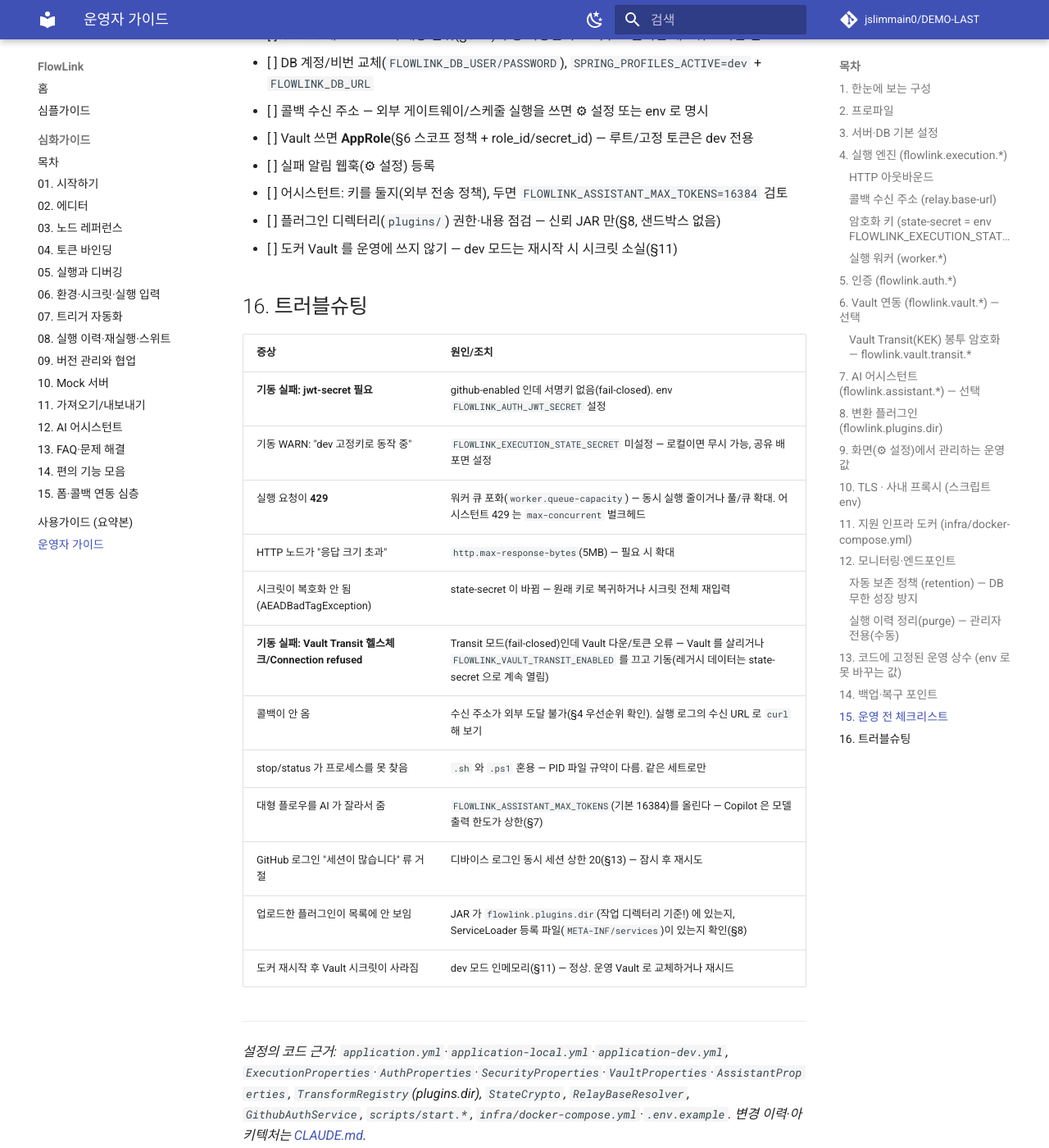
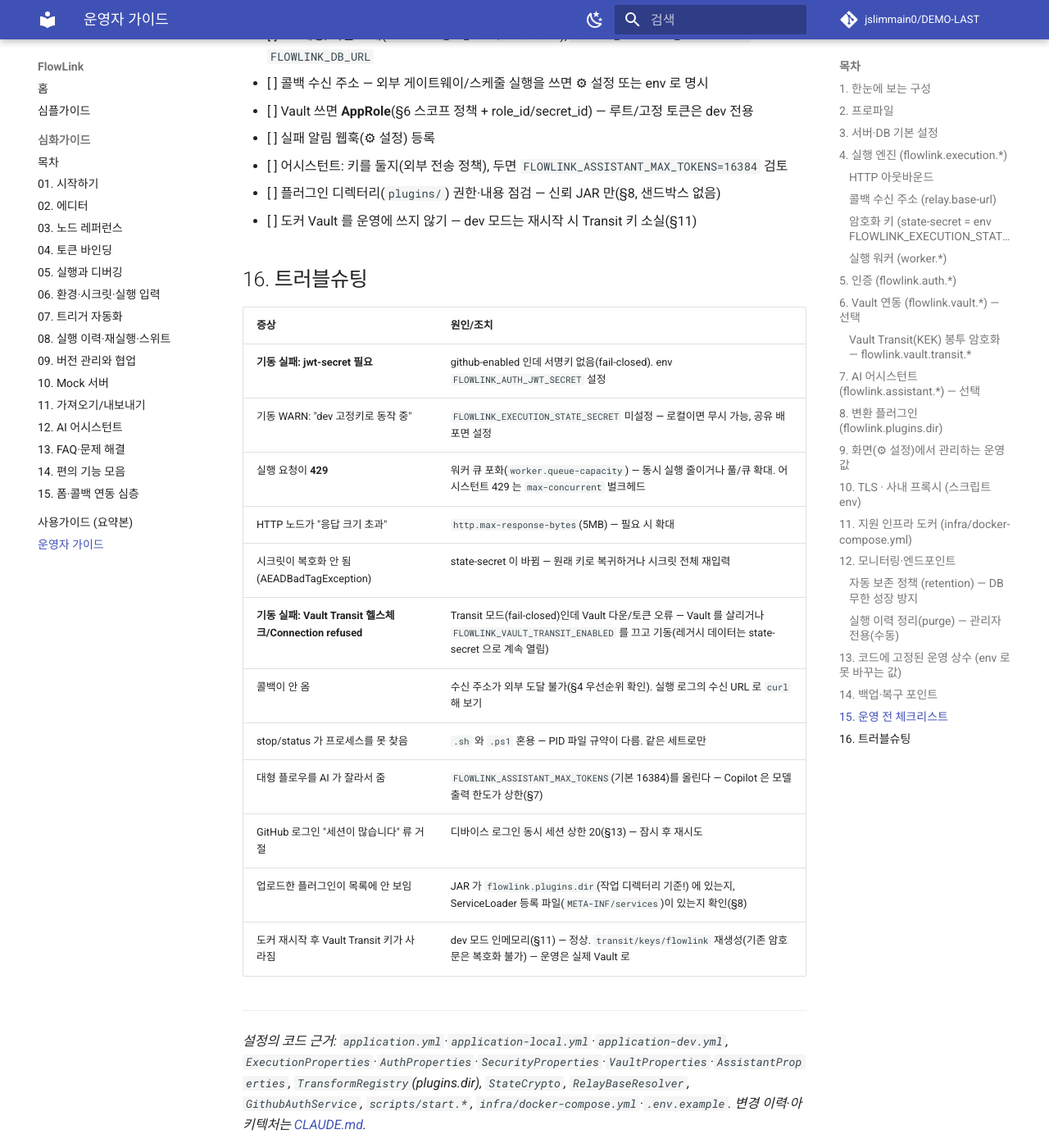
Before and after one commit to jslimmain0/DEMO-LAST, an MkDocs documentation site: the page built from docs/운영가이드.md, in a window 1280 px wide and 1400 px high, scrolled down 10526 px. Shown: the whole window at 82% size. Built offline with MkDocs 1.6.1 and Material for MkDocs 9.7.7, drawn with Linux system fonts in a browser that asks for light colours; comment, search, counter and statistics services are not loaded; some of the changed text lies outside the part shown.

Commit message:
refactor(docs): 설정 트림 최종 정리 스윕 — 제거 기능 잔존 서술 정리 + CLAUDE.md 2026-09-14 요약 항목
- CLAUDE.md: 상단 참조를 "최근 변경 (2026-09-14)" 로, 이력 맨 위에 이번 정리 요약 항목 추가(제거 목록·프로파일 local/dev·헬스 프로브 /api/v1/auth/config·최초 사용자 관리자 부트스트랩·변환은 플러그인 전용). 이력 본문의 오도 문장(SSRF 가드·레거시 OIDC·ALLOWED_LOGINS·oracle 프로파일·h2 프로파일명)에는 "(2026-09-14 제거됨)" 표기만 덧붙임. 테스트 현황 목록 개수 문구 정리.
- README.md: 첫 로그인 사용자 관리자 부트스트랩 한 줄.
- infra/README.md·infra/docker-compose.yml: Vault 를 "상시/시크릿 저장소" 에서 "(선택) Transit KEK" 로.
- docs/운영가이드.md: local 프로파일 본문 저장 경고 삭제(본문은 항상 저장), §11·§15·§16 의 Vault dev 인메모리 서술을 KV 시크릿 → Transit 키 기준으로.
- docs/guide/01: GitHub 모드 "안내 화면" → 게스트 칩 + AI 로그인 게이트.
- AuthConfig.kt·ExecutionController.kt: KDoc 의 issuer-uri/SSRF 잔존 문구 삭제(코드 변경 없음).

Co-Authored-By: Claude Fable 5.1 <noreply@anthropic.com>

```diff
--- a/docs/운영가이드.md
+++ b/docs/운영가이드.md
@@ -23,7 +23,6 @@
 
 - 전환: `SPRING_PROFILES_ACTIVE=dev`(Oracle). 미지정/스크립트 기본은 local. ⚠ 구 `=oracle` 은 무효(그 이름의 프로파일 파일이 없어 datasource 가 사라짐).
 - H2 파일 위치 변경 `FLOWLINK_H2_FILE`, 초기화 = 그 `.mv.db` 삭제. H2 콘솔 `/h2-console`(local 프로파일만).
-- ⚠ local 프로파일은 **사내망 개발 전제**입니다 — 요청/응답 본문이 실행 로그·DB에 그대로 저장.
 
 ## 3. 서버·DB 기본 설정
 
@@ -208,7 +207,7 @@ DB(AppSetting, 테넌트 스코프)에 저장되어 재시작에도 유지:
 
 ## 11. 지원 인프라 도커 (`infra/docker-compose.yml`)
 
-앱은 도커에 안 올리고, **Vault**(상시) + **Oracle**(로컬 테스트용, `--profile oracle`)만 도커로 띄웁니다.
+앱은 도커에 안 올리고, **Vault**(선택, Transit KEK) + **Oracle**(로컬 테스트용, `--profile oracle`)만 도커로 띄웁니다.
 오버라이드는 `infra/.env` (`infra/.env.example` 복사):
 
 | 변수 | 기본 | 설명 |
@@ -217,7 +216,7 @@ DB(AppSetting, 테넌트 스코프)에 저장되어 재시작에도 유지:
 | `ORACLE_ADMIN_PASSWORD` | `admin` | (--profile oracle) 로컬 Oracle 관리자 비번 |
 | `FLOWLINK_DB_USER` / `FLOWLINK_DB_PASSWORD` | `flowlink`/`flowlink` | (--profile oracle) APP_USER 생성값 — 앱 env 와 맞출 것 |
 
-- ⚠ 도커 Vault 는 **dev 모드(인메모리)** — 컨테이너 재시작 시 시크릿이 전부 사라집니다. 운영은 파일/통합 스토리지 + unseal 구성의 실제 Vault 로 교체하세요.
+- ⚠ 도커 Vault 는 **dev 모드(인메모리)** — 컨테이너 재시작 시 Transit 키가 사라집니다(기존 암호문 복호화 불가). 운영은 파일/통합 스토리지 + unseal 구성의 실제 Vault 로 교체하세요.
 - 초기화: `docker compose -f infra/docker-compose.yml down -v` (Oracle 데이터 볼륨 포함 삭제).
 - Transit 준비(1회): `docker exec flowlink-vault vault secrets enable -address=http://127.0.0.1:8200 transit && docker exec flowlink-vault vault write -address=http://127.0.0.1:8200 -f transit/keys/flowlink`
 - 원격(EC2) 앱을 로컬에서 보려면 `infra/connect-local.ps1` — SSH 터널로 `localhost:18080` 포워딩(키 경로·포트는 스크립트 파라미터).
@@ -283,7 +282,7 @@ curl -X POST ... -d '{"olderThanDays":90}'
 - [ ] 실패 알림 웹훅(⚙ 설정) 등록
 - [ ] 어시스턴트: 키를 둘지(외부 전송 정책), 두면 `FLOWLINK_ASSISTANT_MAX_TOKENS=16384` 검토
 - [ ] 플러그인 디렉터리(`plugins/`) 권한·내용 점검 — 신뢰 JAR 만(§8, 샌드박스 없음)
-- [ ] 도커 Vault 를 운영에 쓰지 않기 — dev 모드는 재시작 시 시크릿 소실(§11)
+- [ ] 도커 Vault 를 운영에 쓰지 않기 — dev 모드는 재시작 시 Transit 키 소실(§11)
 
 ## 16. 트러블슈팅
 
@@ -300,7 +299,7 @@ curl -X POST ... -d '{"olderThanDays":90}'
 | 대형 플로우를 AI 가 잘라서 줌 | `FLOWLINK_ASSISTANT_MAX_TOKENS`(기본 16384)를 올린다 — Copilot 은 모델 출력 한도가 상한(§7) |
 | GitHub 로그인 "세션이 많습니다" 류 거절 | 디바이스 로그인 동시 세션 상한 20(§13) — 잠시 후 재시도 |
 | 업로드한 플러그인이 목록에 안 보임 | JAR 가 `flowlink.plugins.dir`(작업 디렉터리 기준!) 에 있는지, ServiceLoader 등록 파일(`META-INF/services`)이 있는지 확인(§8) |
-| 도커 재시작 후 Vault 시크릿이 사라짐 | dev 모드 인메모리(§11) — 정상. 운영 Vault 로 교체하거나 재시드 |
+| 도커 재시작 후 Vault Transit 키가 사라짐 | dev 모드 인메모리(§11) — 정상. `transit/keys/flowlink` 재생성(기존 암호문은 복호화 불가) — 운영은 실제 Vault 로 |
 
 ---
 
```
Also changed, not shown: CLAUDE.md (+20 -11 lines), README.md (+1 -1 lines), docs/guide/01-시작하기.md (+1 -1 lines), infra/README.md (+1 -1 lines), 3 other files.
